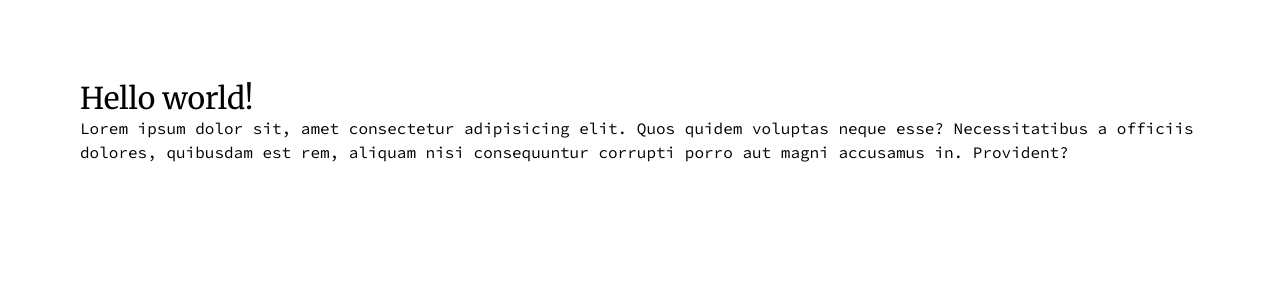
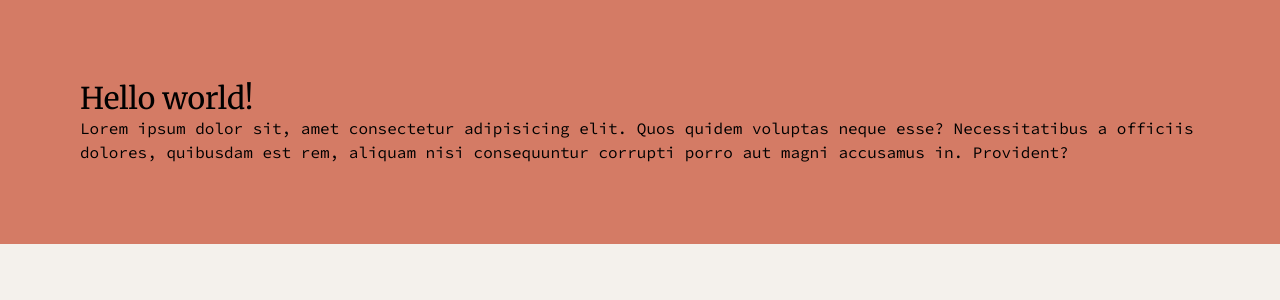
Before and after one commit to rafaeloliveiralopes/site-quilombo-jbv, a Next.js app: page / in a window 1280 px wide. Shown: the top 300 px of the page. Built offline with nearby package versions, Linux system fonts and the light colour scheme.

Commit message:
style(theme): add color variables to @theme in global.css.
Added snow(##f4f1ec) color for the body of all project.

```diff
--- a/src/app/globals.css
+++ b/src/app/globals.css
@@ -20,3 +20,13 @@ li,
 a {
   font-family: var(--font-text);
 }
+
+@theme {
+  --color-snow: #f4f1ec;
+  --color-yellow: #fdf156;
+  --color-orange: #fdaf15;
+  --color-green: #02c877;
+  --color-chocolate: #884a3b;
+  --color-light-chocolate: #d47b65;
+  --color-dark: #111827;
+}
--- a/src/app/layout.tsx
+++ b/src/app/layout.tsx
@@ -1,6 +1,7 @@
 import type { Metadata } from 'next';
 import { Merriweather, Source_Code_Pro } from 'next/font/google';
 import './globals.css';
+import Home from './page';
 
 const merryWeather = Merriweather({
   subsets: ['latin'],
@@ -25,7 +26,7 @@ export default function RootLayout({
 }>) {
   return (
     <html lang="en">
-      <body className={`${merryWeather.className} ${sourceCodePro.className} antialiased`}>
+      <body className={`${merryWeather.className} ${sourceCodePro.className} bg-snow antialiased`}>
         {children}
       </body>
     </html>
--- a/src/app/page.tsx
+++ b/src/app/page.tsx
@@ -1,12 +1,12 @@
 export default function Home() {
   return (
-    <div className="content-center justify-center p-20 align-middle">
+    <main className="bg-light-chocolate content-center justify-center p-20 align-middle">
       <h1 className={'text-3xl'}>Hello world!</h1>
       <p className={'text-base'}>
         Lorem ipsum dolor sit, amet consectetur adipisicing elit. Quos quidem voluptas neque esse?
         Necessitatibus a officiis dolores, quibusdam est rem, aliquam nisi consequuntur corrupti
         porro aut magni accusamus in. Provident?
       </p>
-    </div>
+    </main>
   );
 }
```
